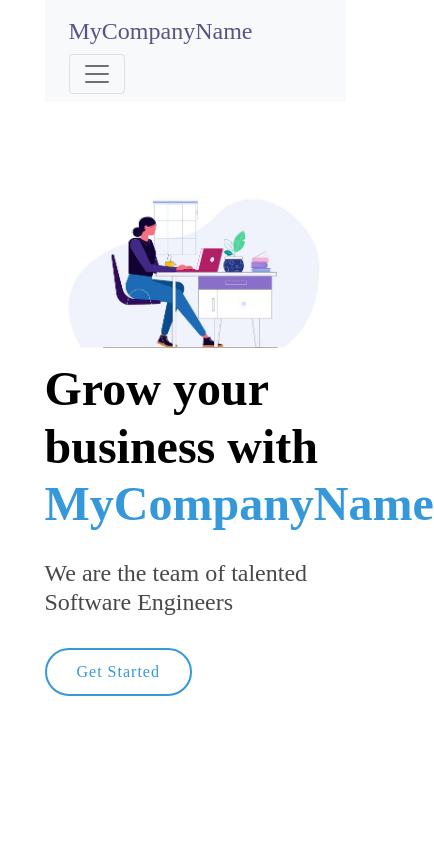
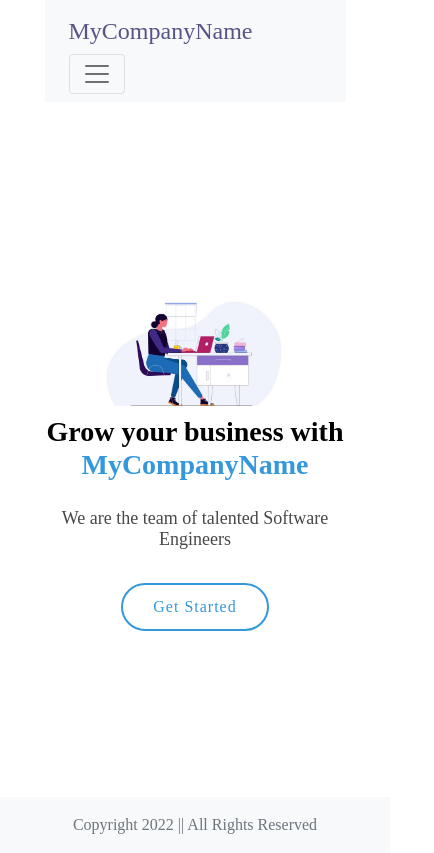
Before and after one commit to Faiyajz/reactjs_static_website, a React (Create React App) app: page / in a window 390 px wide. Shown: the whole page, 434 px wide, since content can reach past the window. Built offline with nearby package versions, Linux system fonts and the light colour scheme; a web font is replaced by a local one.

Commit message:
Responsive code added

```diff
--- a/src/App.jsx
+++ b/src/App.jsx
@@ -8,6 +8,7 @@ import About from "./About";
 import Contact from "./Contact";
 import Service from "./Service";
 import {Routes, Route, Navigate} from 'react-router-dom';
+import Footer from "./Footer";
 
 const App = () => {
     return (
@@ -20,6 +21,7 @@ const App = () => {
                 <Route path='/about' element={<About/>} />
                 <Route path='*' element={<Navigate replace to="/" />} />
             </Routes>
+            <Footer/>
         </>
 
 
--- /dev/null
+++ b/src/Footer.jsx
@@ -0,0 +1,16 @@
+import React from "react";
+
+const Footer =() =>{
+    return(
+        <>
+            <footer className="footer mt-auto py-3 bg-light text-center">
+                <div className="container">
+                    <span className="text-muted">Copyright 2022 || All Rights Reserved</span>
+                </div>
+            </footer>
+
+        </>
+    );
+};
+
+export default Footer;
--- a/src/index.css
+++ b/src/index.css
@@ -43,7 +43,7 @@
 
 #header {
   width: 100%;
-  height: 80vh;
+  height: 85vh;
 }
 
 #header h1{
@@ -105,3 +105,38 @@
     transform: translateY(-10px);
   }
 }
+
+@media(max-width: 991px) {
+
+  #header {
+    height: 80vh;
+    text-align: center;
+  }
+
+  #header .header-img{
+    text-align: center;
+  }
+
+  #header .header-img img {
+    width: 60%;
+  }
+}
+
+@media(max-width: 768px) {
+  #header {
+    margin-top: 20px;
+  }
+
+  #header h1{
+    font-size: 28px;
+  }
+
+  #header h2 {
+    font-size: 18px;
+    margin-bottom: 30px;
+  }
+
+  #header .header-img img {
+    width: 70%;
+  }
+}
```
